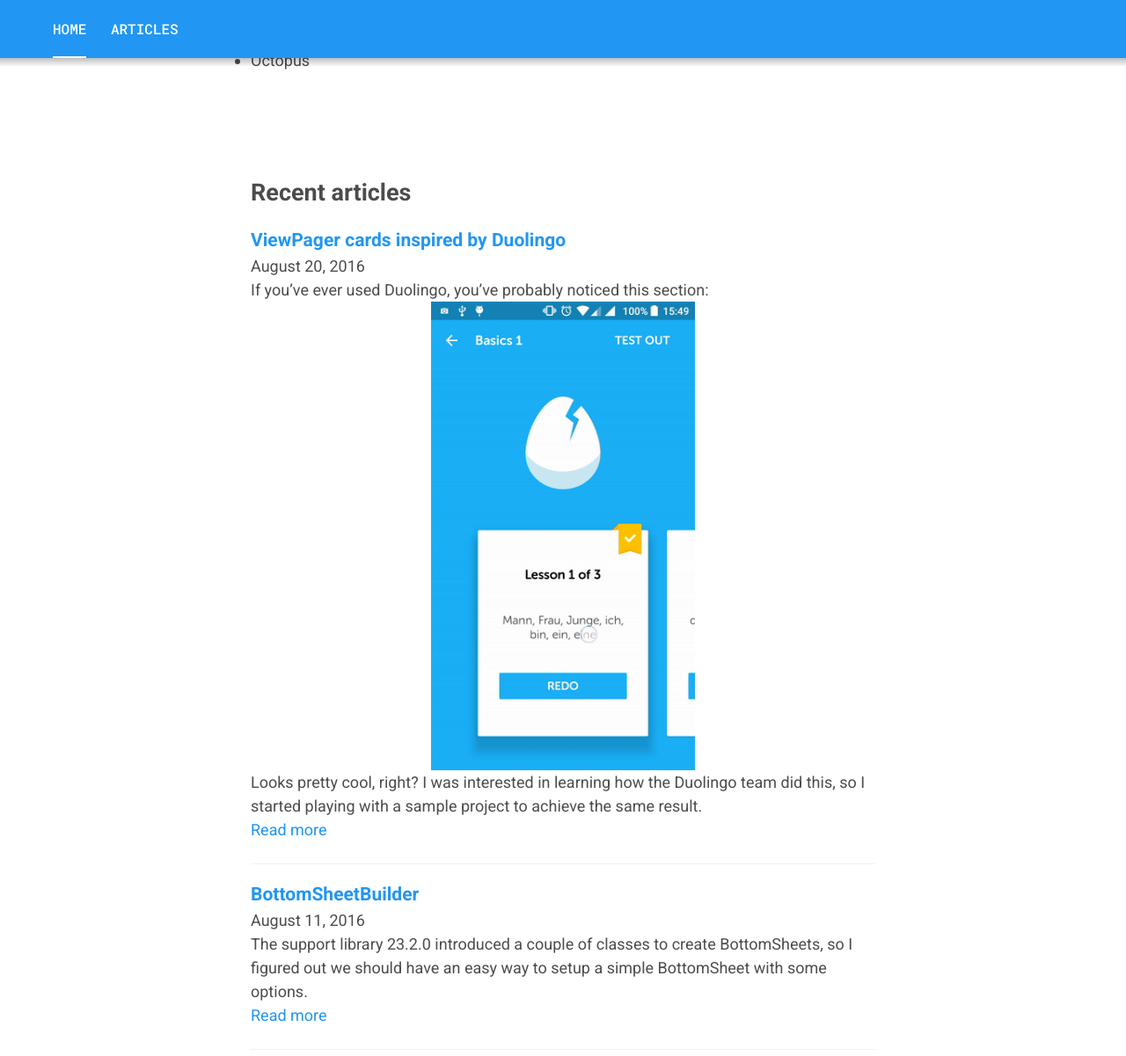
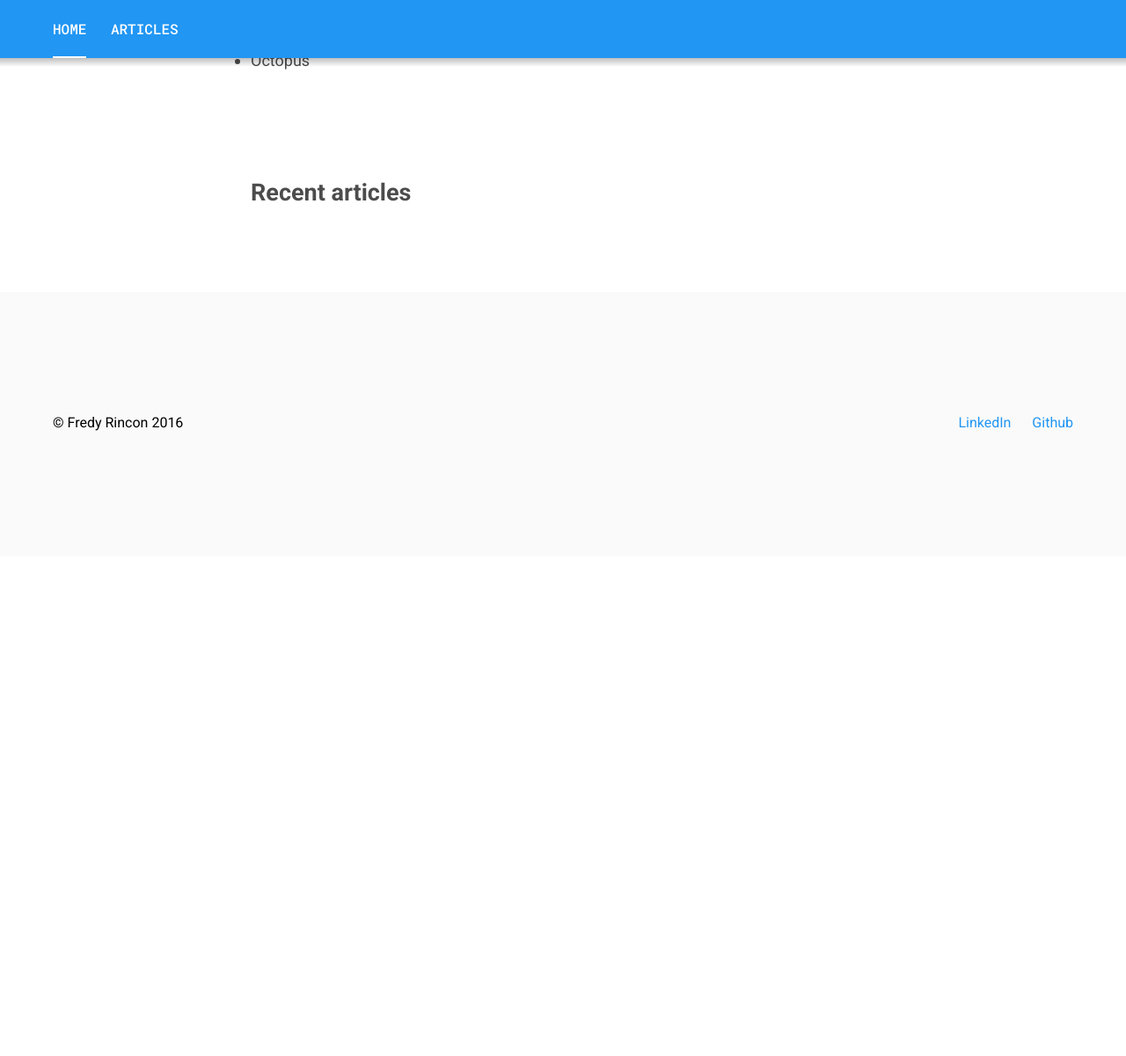
Before and after one commit to fredyrincon/fredyrincon.github.io, a Jekyll site: the page built from index.markdown, in a window 1280 px wide and 1400 px high, scrolled down 517 px. Shown: the top 1201 px of the window at 88% size. Built offline with Jekyll 4.4.1, drawn with Linux system fonts in a browser that asks for light colours; after the commit the page ends 1149 px from its top, so only the background shows below that.

Commit message:
fresh data

```diff
--- a/_includes/disqus.html
+++ b/_includes/disqus.html
@@ -7,7 +7,7 @@
   };
   (function() { // DON'T EDIT BELOW THIS LINE
     var d = document, s = d.createElement('script');
-    s.src = '//https-rubensousa-github-io.disqus.com/embed.js';
+    s.src = '//https-fredyrincon-github-io.disqus.com/embed.js';
     s.setAttribute('data-timestamp', +new Date());
     (d.head || d.body).appendChild(s);
   })();
--- a/_posts/2016-08-11-bottomsheetbuilder.markdown
+++ /dev/null
@@ -1,50 +0,0 @@
----
-layout: post
-comments: true
-title:  "BottomSheetBuilder"
-categories: library
----
-The support library 23.2.0 introduced a couple of classes to create BottomSheets, so I figured out we should have an easy way to setup a simple BottomSheet with some options.
-
-<!--break-->
-
-You can get BottomSheetBuilder on:
-[https://github.com/rubensousa/BottomSheetBuilder](https://github.com/rubensousa/BottomSheetBuilder)
-
-To inflate a View with a BottomSheetBehavior inside a CoordinatorLayout:
-
-{% highlight java %}
-View bottomSheet = new BottomSheetBuilder(context,coordinatorLayout)
-        .setMode(BottomSheetBuilder.MODE_GRID)
-        .setBackgroundColor(android.R.color.white)
-        .setMenu(R.menu.menu_bottom_grid_sheet)
-        .createView();
-{% endhighlight %}
-
-The menu resource is used for the grid of options.
-
-The previous code creates a BottomSheet similar to this screen:
-
-{: .center}
-<img src="https://github.com/rubensousa/BottomSheetBuilder/blob/master/screens/sheet-grid.png?raw=true" width="300">
-
-
-To create a BottomSheetDialog with a custom style:
-
-{% highlight java %}
-BottomSheetDialog dialog = new BottomSheetBuilder(context, R.style.AppTheme_BottomSheetDialog)
-              .setMode(BottomSheetBuilder.MODE_LIST)
-              .setBackgroundColor(android.R.color.white)
-              .setMenu(R.menu.menu_bottom_simple_sheet)
-              .createDialog();
-
-dialog.show();
-{% endhighlight %}
-
-And the result is something like this:
-
-{: .center}
-<img src="https://github.com/rubensousa/BottomSheetBuilder/blob/master/screens/sheet-list-submenu.png?raw=true" width="300">
-
-
-I recommend the BottomSheetDialog over the inflated view if you want a simple list of options. The dialog gives more focus to them since it darkens the background.
--- a/_posts/2016-08-20-viewpagercards.markdown
+++ /dev/null
@@ -1,73 +0,0 @@
----
-layout: post
-comments: true
-title:  "ViewPager cards inspired by Duolingo"
-categories: sample
----
-
-If you've ever used Duolingo, you've probably noticed this section:
-
-{: .center}
-<img src="{{ site.url }}/img/duolingo_viewpager.gif" width="300">
-
-Looks pretty cool, right? I was interested in learning how the Duolingo team did this,
-so I started playing with a sample project to achieve the same result.
-
-<!--break-->
-
-The main difference between this and a normal ViewPager behavior,
-is that you can see 3 items at the same time and 2 of them only partially.
-
-The first thing I did was creating a simple layout that had a CardView:
-
-{: .center}
-<img src="{{ site.url }}/img/viewpager_adapter.png" width="300">
-
-After the adapter was done, I set up the ViewPager in an activity:
-
-{% highlight xml%}
-<android.support.design.widget.CoordinatorLayout
-    xmlns:android="http://schemas.android.com/apk/res/android"
-    android:layout_width="match_parent"
-    android:layout_height="match_parent"
-    android:fitsSystemWindows="true">
-
-    <android.support.v4.view.ViewPager
-        android:id="@+id/viewPager"
-        android:layout_width="match_parent"
-        android:layout_height="330dp"
-        android:layout_gravity="bottom"
-        android:clipToPadding="false"
-        android:overScrollMode="never"
-        android:paddingBottom="30dp"
-        android:paddingEnd="@dimen/card_padding"
-        android:paddingLeft="@dimen/card_padding"
-        android:paddingRight="@dimen/card_padding"
-        android:paddingStart="@dimen/card_padding" />
-
-</android.support.design.widget.CoordinatorLayout>
-{% endhighlight %}
-
-The most important thing here is the attribute **clipToPadding**.
-When this is false, the ViewPager won't cut off the views that we want to show partially and the current item will still be centered.
-
-By changing **card_padding**, you'll also be modifying the view width. In this sample, I used 60dp to get a result similar to Duolingo.
-
-With this setup, we should have already 3 items visible, 1 one of them centered and 2 of them partially visible.
-Now we just need to animate the elevation of the cards.
-
-## Shadow animation
-To do this, I created a ShadowTransformer that implements OnPageChangeListener and PageTransformer listeners.
-When the user scrolls to the next card, it should get higher and the previous card should get lower.
-
-This is done by using the method **setCardElevation** of the CardView with an appropriate factor that depends on the scroll offset.
-In this sample, the CardView base elevation is the default (2dp) and the card will elevate up to 16dp.
-
-The end result:
-
-{: .center}
-<img src="{{ site.url }}/img/viewpager_result.gif" width="300">
-
-
-This sample is available on my Github:
-[https://github.com/rubensousa/ViewPagerCards/](https://github.com/rubensousa/ViewPagerCards/)
```
